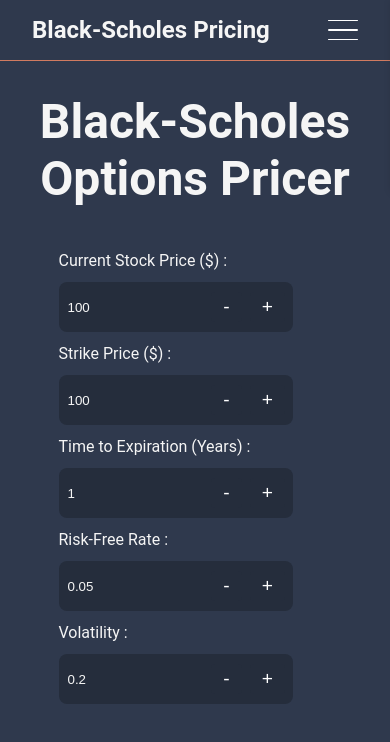
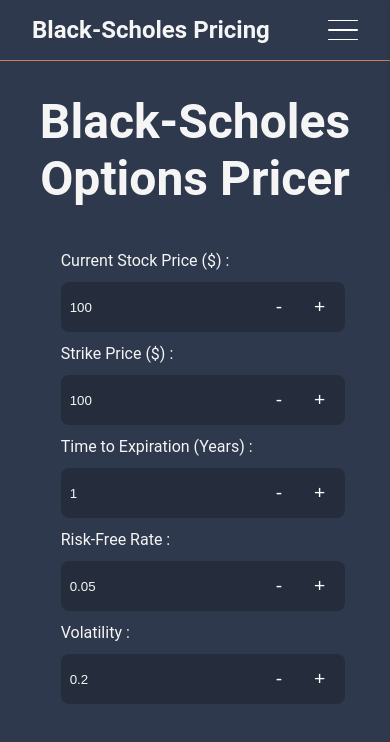
Before and after one commit to MarioSinclair/Black-Scholes-Model, a React (Vite) app in the folder frontend/: page / in a window 390 px wide. Shown: the top 742 px of the page. Built offline with nearby package versions, Linux system fonts and the light colour scheme; no server answers.

Commit message:
Fixed Api endpoint

```diff
--- a/frontend/src/App.css
+++ b/frontend/src/App.css
@@ -19,7 +19,7 @@
 }
 
 .parameter-container {
-    width: 50%;
+    width: 40%;
 }
 
 .parameter-inner-container {
@@ -35,6 +35,9 @@
 
     .parameter-container{
         width: 100%;
+        display: flex;
+        flex-direction: column ;
+        align-items: center;
     }
 
     .prices {
@@ -47,7 +50,7 @@
     padding: 0.75rem 0rem;
 }
 .input-container{
-    width: 80%;
+    width: 100%;
     display: flex;
     justify-content: space-between;
     align-items: center;
```
